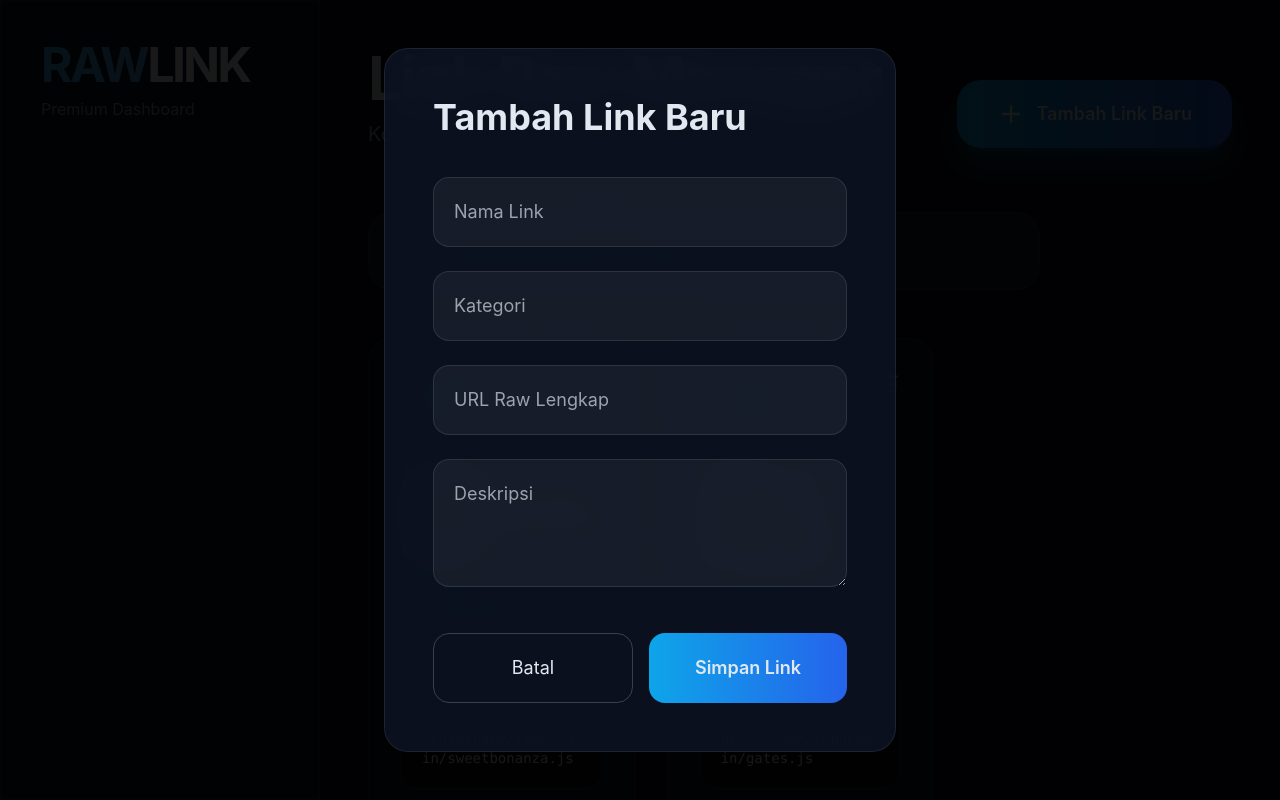
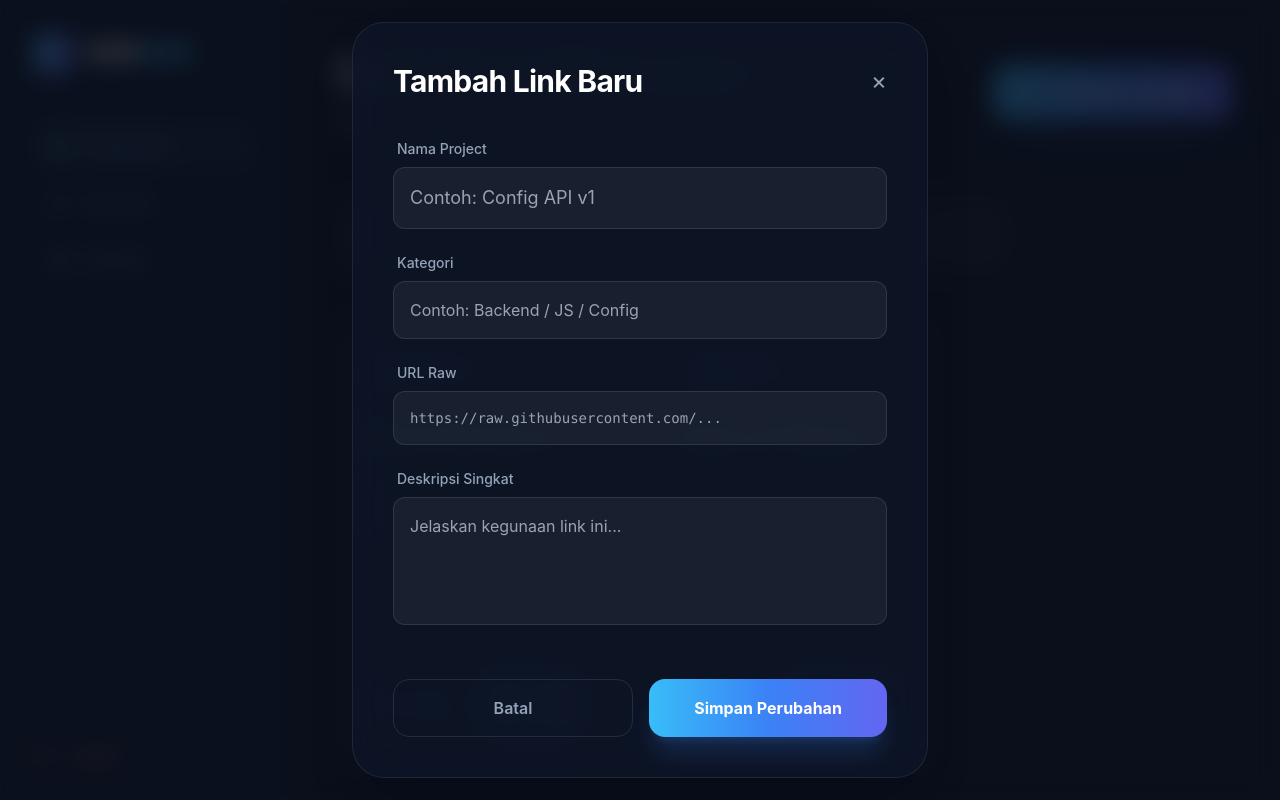
Before and after one commit to stevenrehmand/dashboard-link-raw-pro, a Next.js app: page / in a window 1280 px wide. Both pictures are taken after a click on the button "Tambah Link Baru". Shown: the top 800 px of the page. Built offline with nearby package versions, Linux system fonts and the light colour scheme.

Commit message:
Update page.tsx

```diff
--- a/src/app/page.tsx
+++ b/src/app/page.tsx
@@ -1,7 +1,18 @@
 'use client';
-
 import { useState } from 'react';
-import { Copy, ExternalLink, Plus, Search, Trash2, Edit2 } from 'lucide-react';
+import {
+  Copy,
+  ExternalLink,
+  Plus,
+  Search,
+  Trash2,
+  Edit2,
+  LayoutDashboard,
+  Link as LinkIcon,
+  Settings,
+  LogOut,
+  ShieldCheck
+} from 'lucide-react';
 
 interface RawLink {
   id: number;
@@ -14,8 +25,22 @@ interface RawLink {
 
 export default function PremiumRawDashboard() {
   const [links, setLinks] = useState<RawLink[]>([
-    { id: 1, name: "Sweet Bonanza Pola Gacor", url: "https://raw.githubusercontent.com/yourusername/repo/main/sweetbonanza.js", category: "Pragmatic Play", description: "Config pola tinggi + bet range terupdate", date: "2026-07-08" },
-    { id: 2, name: "Gates of Olympus Multiplier", url: "https://raw.githubusercontent.com/yourusername/repo/main/gates.js", category: "Pragmatic Play", description: "Fitur tumble, multiplier, dan RTP live", date: "2026-07-07" },
+    {
+      id: 1,
+      name: "Sweet Bonanza Pola Gacor",
+      url: "https://raw.githubusercontent.com/dev/main/sweetbonanza.js",
+      category: "Pragmatic Play",
+      description: "Config pola tinggi + bet range terupdate untuk server internasional.",
+      date: "2026-07-08"
+    },
+    {
+      id: 2,
+      name: "Gates of Olympus Multiplier",
+      url: "https://raw.githubusercontent.com/dev/main/gates.js",
+      category: "Pragmatic Play",
+      description: "Fitur tumble, multiplier otomatis, dan integrasi RTP live API.",
+      date: "2026-07-07"
+    },
   ]);
 
   const [search, setSearch] = useState('');
@@ -29,12 +54,21 @@ export default function PremiumRawDashboard() {
   );
 
   const saveLink = () => {
-    if (!newLink.name || !newLink.url) return alert("Nama dan URL wajib!");
+    if (!newLink.name || !newLink.url) return alert("Nama dan URL wajib diisi!");
+
     if (editingLink) {
       setLinks(links.map(l => l.id === editingLink.id ? { ...l, ...newLink } : l));
     } else {
-      setLinks([...links, { ...newLink, id: Date.now(), date: new Date().toISOString().split('T')[0] }]);
+      setLinks([...links, {
+        ...newLink,
+        id: Date.now(),
+        date: new Date().toISOString().split('T')[0]
+      }]);
     }
+    closeModal();
+  };
+
+  const closeModal = () => {
     setModalOpen(false);
     setEditingLink(null);
     setNewLink({ name: '', url: '', category: '', description: '' });
@@ -42,94 +76,218 @@ export default function PremiumRawDashboard() {
 
   const copyLink = (url: string) => {
     navigator.clipboard.writeText(url);
-    alert('✅ Link Raw berhasil dicopy!');
+    // Kita bisa tambahkan toast notification di sini
+    alert('✅ Link Raw berhasil dicopy ke clipboard!');
+  };
+
+  const deleteLink = (id: number) => {
+    if(confirm('Apakah Anda yakin ingin menghapus link ini?')) {
+      setLinks(links.filter(l => l.id !== id));
+    }
   };
 
   return (
-    <div className="min-h-screen bg-[#0a0f1c]">
-      {/* Sidebar Premium */}
-      <div className="fixed left-0 top-0 h-full w-80 glass border-r border-blue-500/20 z-50">
-        <div className="p-10">
-          <h1 className="text-5xl font-bold tracking-tighter bg-gradient-to-r from-sky-400 via-blue-400 to-indigo-400 bg-clip-text text-transparent">
-            RAW<span className="text-white">LINK</span>
-          </h1>
-          <p className="text-slate-400 mt-2">Premium Dashboard</p>
+    <div className="min-h-screen flex bg-[#0a0f1c] text-white">
+
+      {/* --- SIDEBAR PREMIUM --- */}
+      <aside className="fixed left-0 top-0 h-full w-72 glass border-r border-white/5 z-50 flex flex-col">
+        <div className="p-8">
+          <div className="flex items-center gap-3 mb-12">
+            <div className="w-10 h-10 bg-premium-gradient rounded-xl flex items-center justify-center shadow-lg shadow-blue-500/20">
+              <ShieldCheck size={24} />
+            </div>
+            <h1 className="text-2xl font-black tracking-tighter">
+              RAW<span className="text-sky-400">LINK</span>
+            </h1>
+          </div>
+
+          <nav className="space-y-2">
+            <button className="w-full flex items-center gap-4 px-4 py-3 bg-white/5 rounded-xl text-sky-400 border border-white/5">
+              <LayoutDashboard size={20} /> Dashboard
+            </button>
+            <button className="w-full flex items-center gap-4 px-4 py-3 text-slate-400 hover:bg-white/5 rounded-xl transition-all">
+              <LinkIcon size={20} /> My Links
+            </button>
+            <button className="w-full flex items-center gap-4 px-4 py-3 text-slate-400 hover:bg-white/5 rounded-xl transition-all">
+              <Settings size={20} /> Settings
+            </button>
+          </nav>
         </div>
-      </div>
 
-      {/* Main Content */}
-      <div className="ml-80 p-12">
+        <div className="mt-auto p-8">
+          <button className="flex items-center gap-4 text-red-400 hover:text-red-300 transition-colors">
+            <LogOut size={20} /> Logout
+          </button>
+        </div>
+      </aside>
+
+      {/* --- MAIN CONTENT --- */}
+      <main className="ml-72 flex-1 p-12 overflow-y-auto">
         <div className="max-w-7xl mx-auto">
-          <div className="flex justify-between items-end mb-16">
+
+          {/* Header Section */}
+          <div className="flex flex-col md:flex-row justify-between items-start md:items-center gap-6 mb-16">
             <div>
-              <h2 className="text-6xl font-bold tracking-tight">Link Raw Manager</h2>
-              <p className="text-xl text-slate-400 mt-3">Koleksi profesional raw link kamu</p>
+              <h2 className="text-5xl font-extrabold tracking-tight mb-3 bg-gradient-to-br from-white to-slate-500 bg-clip-text text-transparent">
+                Link Raw Manager
+              </h2>
+              <p className="text-slate-400 text-lg">Kelola aset digital raw link Anda dengan standar premium.</p>
             </div>
             <button
               onClick={() => setModalOpen(true)}
-              className="flex items-center gap-3 bg-gradient-to-r from-sky-500 to-blue-600 hover:from-sky-600 hover:to-blue-700 px-10 py-5 rounded-3xl text-lg font-semibold shadow-xl shadow-sky-500/30"
+              className="group flex items-center gap-3 bg-premium-gradient hover:opacity-90 px-8 py-4 rounded-2xl text-white font-bold shadow-2xl shadow-blue-500/20 transition-all active:scale-95"
             >
-              <Plus size={28} /> Tambah Link Baru
+              <Plus size={24} className="group-hover:rotate-90 transition-transform duration-300" />
+              Tambah Link Baru
             </button>
           </div>
 
-          <div className="relative mb-12 max-w-2xl">
-            <Search className="absolute left-6 top-6 text-slate-400" size={26} />
+          {/* Search Bar */}
+          <div className="relative mb-12 group">
+            <Search className="absolute left-6 top-1/2 -translate-y-1/2 text-slate-500 group-focus-within:text-sky-400 transition-colors" size={24} />
             <input
               type="text"
-              placeholder="Cari nama atau kategori..."
-              className="w-full bg-white/5 border border-white/10 pl-20 py-6 rounded-3xl text-xl focus:border-sky-500 outline-none"
+              placeholder="Cari berdasarkan nama atau kategori..."
+              className="w-full max-w-2xl bg-white/5 border border-white/10 pl-16 pr-8 py-5 rounded-2xl text-lg focus:border-sky-500 focus:bg-white/[0.08] outline-none transition-all shadow-inner"
               value={search}
               onChange={(e) => setSearch(e.target.value)}
             />
           </div>
 
+          {/* Grid Content */}
           <div className="grid grid-cols-1 lg:grid-cols-2 xl:grid-cols-3 gap-8">
             {filteredLinks.map(link => (
-              <div key={link.id} className="card glass rounded-3xl p-8 border border-white/10">
-                <div className="flex justify-between items-start">
-                  <span className="px-6 py-2 bg-sky-500/10 text-sky-400 rounded-full text-sm font-medium">{link.category}</span>
-                  <div className="flex gap-4">
-                    <button onClick={() => {setEditingLink(link); setNewLink(link); setModalOpen(true);}} className="text-slate-400 hover:text-white"><Edit2 size={22} /></button>
-                    <button onClick={() => {if(confirm('Hapus link ini?')) setLinks(links.filter(l => l.id !== link.id));}} className="text-slate-400 hover:text-red-500"><Trash2 size={22} /></button>
+              <div key={link.id} className="glass-card rounded-3xl p-8 flex flex-col h-full">
+                <div className="flex justify-between items-start mb-6">
+                  <span className="px-4 py-1.5 bg-sky-500/10 text-sky-400 border border-sky-500/20 rounded-full text-xs font-bold tracking-wider uppercase">
+                    {link.category}
+                  </span>
+                  <div className="flex gap-2">
+                    <button
+                      onClick={() => {setEditingLink(link); setNewLink(link); setModalOpen(true);}}
+                      className="p-2 text-slate-400 hover:text-white hover:bg-white/10 rounded-lg transition-all"
+                    >
+                      <Edit2 size={18} />
+                    </button>
+                    <button
+                      onClick={() => deleteLink(link.id)}
+                      className="p-2 text-slate-400 hover:text-red-500 hover:bg-red-500/10 rounded-lg transition-all"
+                    >
+                      <Trash2 size={18} />
+                    </button>
                   </div>
                 </div>
 
-                <h3 className="text-3xl font-semibold mt-8 mb-4">{link.name}</h3>
-                <p className="text-slate-400 leading-relaxed mb-8">{link.description}</p>
+                <h3 className="text-2xl font-bold mb-4 line-clamp-1">{link.name}</h3>
+                <p className="text-slate-400 leading-relaxed mb-8 text-sm line-clamp-3">
+                  {link.description}
+                </p>
 
-                <div className="bg-black/40 p-5 rounded-2xl font-mono text-sm text-sky-100 break-all border border-white/10 mb-8">
-                  {link.url}
-                </div>
+                <div className="mt-auto">
+                  <div className="bg-black/40 p-4 rounded-xl font-mono text-xs text-sky-200/70 break-all border border-white/5 mb-6 relative group/code">
+                    <div className="absolute inset-0 bg-sky-500/5 opacity-0 group-hover/code:opacity-100 transition-opacity rounded-xl"></div>
+                    {link.url}
+                  </div>
 
-                <div className="flex gap-4">
-                  <button onClick={() => copyLink(link.url)} className="flex-1 py-5 bg-white/10 hover:bg-white/20 rounded-2xl font-medium flex items-center justify-center gap-2 transition-all">
-                    <Copy size={22} /> Copy Raw
-                  </button>
-                  <a href={link.url} target="_blank" className="flex-1 py-5 bg-gradient-to-r from-sky-500 to-blue-600 rounded-2xl font-medium flex items-center justify-center gap-2">
-                    Buka Link <ExternalLink size={22} />
-                  </a>
+                  <div className="grid grid-cols-2 gap-4">
+                    <button
+                      onClick={() => copyLink(link.url)}
+                      className="flex items-center justify-center gap-2 py-4 bg-white/5 hover:bg-white/10 rounded-xl font-semibold transition-all border border-white/5"
+                    >
+                      <Copy size={18} /> Copy
+                    </button>
+                    <a
+                      href={link.url}
+                      target="_blank"
+                      rel="noopener noreferrer"
+                      className="flex items-center justify-center gap-2 py-4 bg-premium-gradient rounded-xl font-semibold hover:shadow-lg hover:shadow-blue-500/20 transition-all"
+                    >
+                      Buka <ExternalLink size={18} />
+                    </a>
+                  </div>
                 </div>
               </div>
             ))}
           </div>
+
+          {/* Empty State */}
+          {filteredLinks.length === 0 && (
+            <div className="text-center py-24 glass rounded-3xl border-dashed border-2 border-white/10">
+              <div className="text-slate-500 text-xl">Tidak ada link ditemukan.</div>
+            </div>
+          )}
         </div>
-      </div>
+      </main>
 
-      {/* Modal Mewah */}
+      {/* --- MODAL DIALOG --- */}
       {modalOpen && (
-        <div className="fixed inset-0 bg-black/90 flex items-center justify-center z-[100]">
-          <div className="glass rounded-3xl p-12 w-full max-w-lg border border-sky-500/30">
-            <h3 className="text-4xl font-bold mb-10">{editingLink ? "Edit Link" : "Tambah Link Baru"}</h3>
+        <div className="fixed inset-0 bg-navy-900/80 backdrop-blur-md flex items-center justify-center z-[100] p-6 animate-in fade-in duration-300">
+          <div className="glass rounded-[2rem] p-10 w-full max-w-xl border border-white/10 shadow-2xl">
+            <div className="flex justify-between items-center mb-10">
+              <h3 className="text-3xl font-bold tracking-tight">
+                {editingLink ? "Edit Data Link" : "Tambah Link Baru"}
+              </h3>
+              <button onClick={closeModal} className="text-slate-400 hover:text-white text-2xl">&times;</button>
+            </div>
 
-            <input type="text" placeholder="Nama Link" className="w-full mb-6 p-5 bg-white/5 border border-white/10 rounded-2xl text-lg" value={newLink.name} onChange={(e) => setNewLink({...newLink, name: e.target.value})} />
-            <input type="text" placeholder="Kategori" className="w-full mb-6 p-5 bg-white/5 border border-white/10 rounded-2xl text-lg" value={newLink.category} onChange={(e) => setNewLink({...newLink, category: e.target.value})} />
-            <input type="text" placeholder="URL Raw Lengkap" className="w-full mb-6 p-5 bg-white/5 border border-white/10 rounded-2xl text-lg" value={newLink.url} onChange={(e) => setNewLink({...newLink, url: e.target.value})} />
-            <textarea placeholder="Deskripsi" className="w-full p-5 bg-white/5 border border-white/10 rounded-2xl h-32 text-lg" value={newLink.description} onChange={(e) => setNewLink({...newLink, description: e.target.value})} />
+            <div className="space-y-6">
+              <div>
+                <label className="block text-sm font-medium text-slate-400 mb-2 ml-1">Nama Project</label>
+                <input
+                  type="text"
+                  placeholder="Contoh: Config API v1"
+                  className="w-full p-4 bg-white/5 border border-white/10 rounded-xl focus:border-sky-500 outline-none transition-all text-lg"
+                  value={newLink.name}
+                  onChange={(e) => setNewLink({...newLink, name: e.target.value})}
+                />
+              </div>
 
-            <div className="flex gap-4 mt-10">
-              <button onClick={() => setModalOpen(false)} className="flex-1 py-5 border border-white/20 rounded-2xl text-lg">Batal</button>
-              <button onClick={saveLink} className="flex-1 py-5 bg-gradient-to-r from-sky-500 to-blue-600 rounded-2xl text-lg font-semibold">Simpan Link</button>
+              <div>
+                <label className="block text-sm font-medium text-slate-400 mb-2 ml-1">Kategori</label>
+                <input
+                  type="text"
+                  placeholder="Contoh: Backend / JS / Config"
+                  className="w-full p-4 bg-white/5 border border-white/10 rounded-xl focus:border-sky-500 outline-none transition-all"
+                  value={newLink.category}
+                  onChange={(e) => setNewLink({...newLink, category: e.target.value})}
+                />
+              </div>
+
+              <div>
+                <label className="block text-sm font-medium text-slate-400 mb-2 ml-1">URL Raw</label>
+                <input
+                  type="text"
+                  placeholder="https://raw.githubusercontent.com/..."
+                  className="w-full p-4 bg-white/5 border border-white/10 rounded-xl focus:border-sky-500 outline-none transition-all font-mono text-sm"
+                  value={newLink.url}
+                  onChange={(e) => setNewLink({...newLink, url: e.target.value})}
+                />
+              </div>
+
+              <div>
+                <label className="block text-sm font-medium text-slate-400 mb-2 ml-1">Deskripsi Singkat</label>
+                <textarea
+                  placeholder="Jelaskan kegunaan link ini..."
+                  className="w-full p-4 bg-white/5 border border-white/10 rounded-xl h-32 focus:border-sky-500 outline-none transition-all resize-none"
+                  value={newLink.description}
+                  onChange={(e) => setNewLink({...newLink, description: e.target.value})}
+                />
+              </div>
+            </div>
+
+            <div className="flex gap-4 mt-12">
+              <button
+                onClick={closeModal}
+                className="flex-1 py-4 border border-white/10 rounded-2xl text-slate-400 font-semibold hover:bg-white/5 transition-all"
+              >
+                Batal
+              </button>
+              <button
+                onClick={saveLink}
+                className="flex-1 py-4 bg-premium-gradient rounded-2xl font-bold shadow-xl shadow-blue-500/20 active:scale-95 transition-all"
+              >
+                Simpan Perubahan
+              </button>
             </div>
           </div>
         </div>
```
